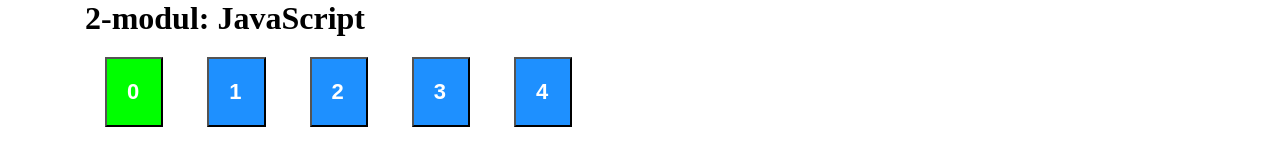
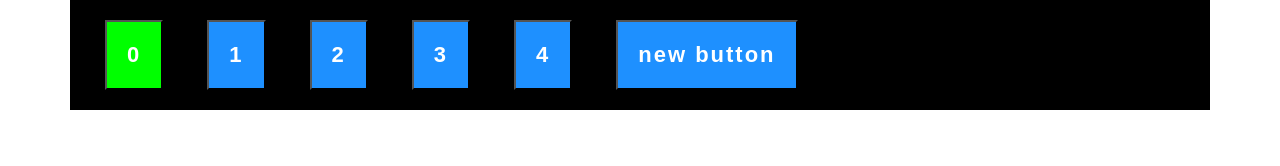
Before and after one commit to AvazShukurullayev/2-modul, a plain HTML site: page index.html in a window 1280 px wide. Drawn offline with Linux system fonts and the light colour scheme.

Commit message:
delegirovaniye

```diff
--- a/app.js
+++ b/app.js
@@ -1,12 +1,34 @@
 "use strict"
 
-document.addEventListener('DOMContentLoaded',()=>{
-const btns = document.querySelectorAll("button")
+document.addEventListener('DOMContentLoaded', () => {
+    // Classlist
+    const btns = document.querySelectorAll("button")
     console.log(btns)
     console.log(btns[0].classList)
     console.log(btns[0].classList.item(0))
     btns[0].classList.add("lime")
     btns[0].classList.remove("red")
     btns[0].classList.toggle("blue")
+    if (btns[0].classList.contains("red")) {
+        console.log("There is Red")
+    } else {
+        console.log("There is no red")
+    }
+
+//     Delegirovaniye
+//     Delegirovaniyeda dinamichniy qoshilgan elementni ham target qilsa boladi
+    const wrapper = document.querySelector(".wrapper")
+
+    wrapper.addEventListener("click", (e) => {
+        if (e.target && e.target.tagName === "BUTTON") {
+            console.log("Button")
+        } else {
+            console.log('Wrapper')
+        }
+    })
+
+    const newBtn = document.createElement("button")
+    newBtn.textContent = "new button"
+    wrapper.append(newBtn)
 
 })
--- a/index.html
+++ b/index.html
@@ -8,7 +8,6 @@
 <body>
 
 <div class="wrapper">
-    <h1>2-modul: JavaScript</h1>
     <button class="red">0</button>
     <button>1</button>
     <button>2</button>
--- a/style.css
+++ b/style.css
@@ -9,6 +9,7 @@
     width: 100%;
     margin: 0 auto;
     padding: 0 15px;
+    background: #000;
 }
 
 button {
```
